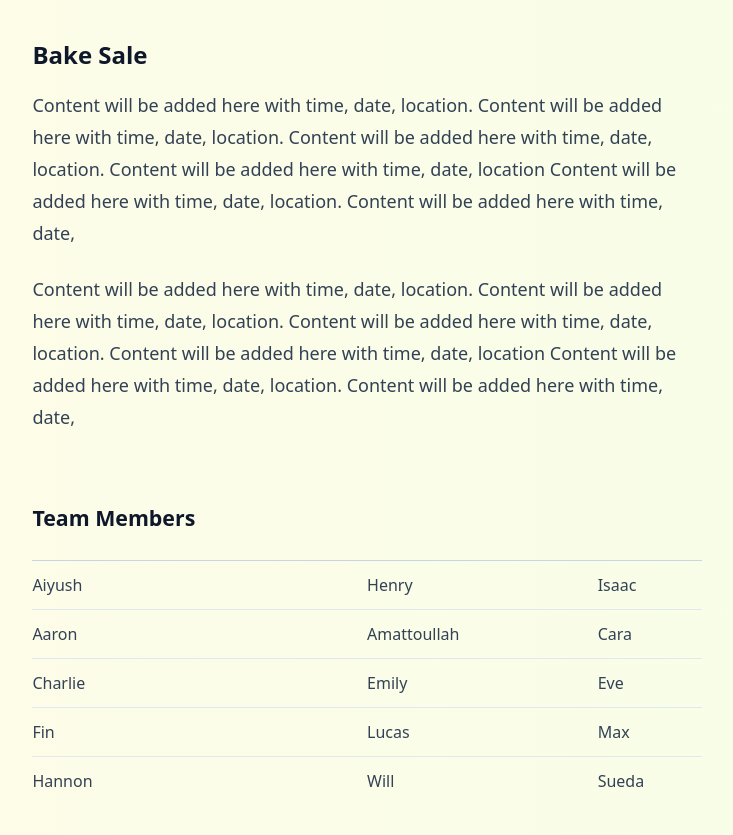
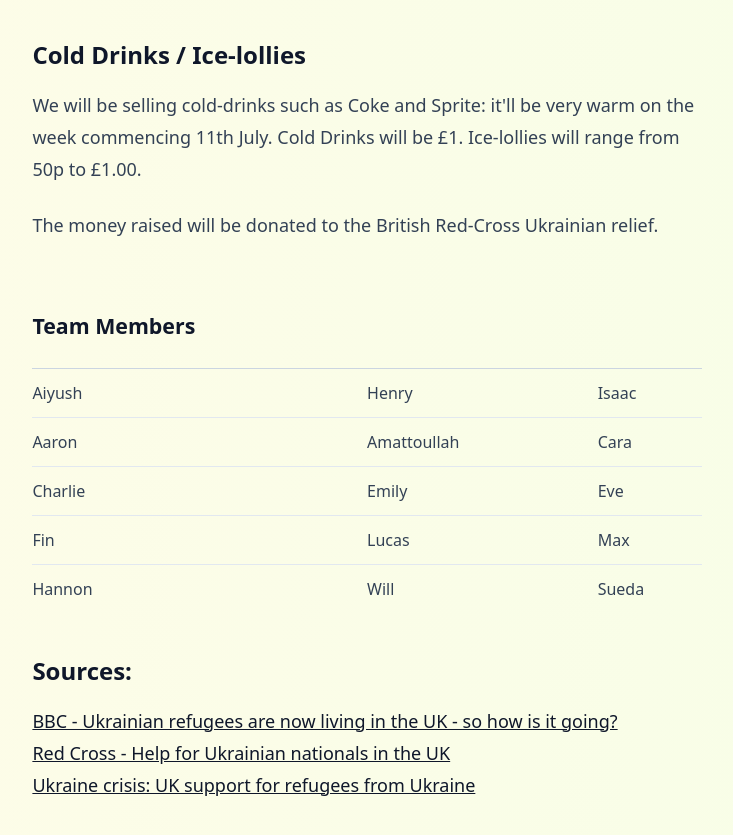
Before and after one commit to Aiyush-G/NCS, a plain HTML site: page index.html in a window 1280 px wide. Shown: the part 1164-1999 px from the top of the page, without its empty margins (273-1006 px from the left). Drawn offline with Linux system fonts and the light colour scheme.

Commit message:
Update index.html

```diff
--- a/index.html
+++ b/index.html
@@ -38,17 +38,11 @@
                 <img src="https://www.ft.com/__origami/service/image/v2/images/raw/https%3A%2F%2Fd1e00ek4ebabms.cloudfront.net%2Fproduction%2F699efe6c-18b0-460c-bbcb-e3874b3e9be3.jpg?dpr=2&fit=scale-down&quality=medium&source=next&width=700" class="max-w-full h-auto rounded-lg" alt="">
             </div>
 
-            <h3>Bake Sale</h3>
-            <p>Content will be added here with time, date, location. Content will be added here with time,
-                date, location. Content will be added here with time, date, location.
-                Content will be added here with time, date, location Content will be added
-                here with time, date, location. Content will be added here with time, date,
-                </p>
-                <p>Content will be added here with time, date, location. Content will be added here with time,
-                    date, location. Content will be added here with time, date, location.
-                    Content will be added here with time, date, location Content will be added
-                    here with time, date, location. Content will be added here with time, date,
-                    </p>
+            <h3>Cold Drinks / Ice-lollies</h3>
+            <p>We will be selling cold-drinks such as Coke and Sprite: it'll be very warm on the week commencing 11th July.
+              Cold Drinks will be £1. Ice-lollies will range from 50p to £1.00.
+            </p>
+            <p>The money raised will be donated to the British Red-Cross Ukrainian relief.</p>
 
             <table>
                 <thead>
```
